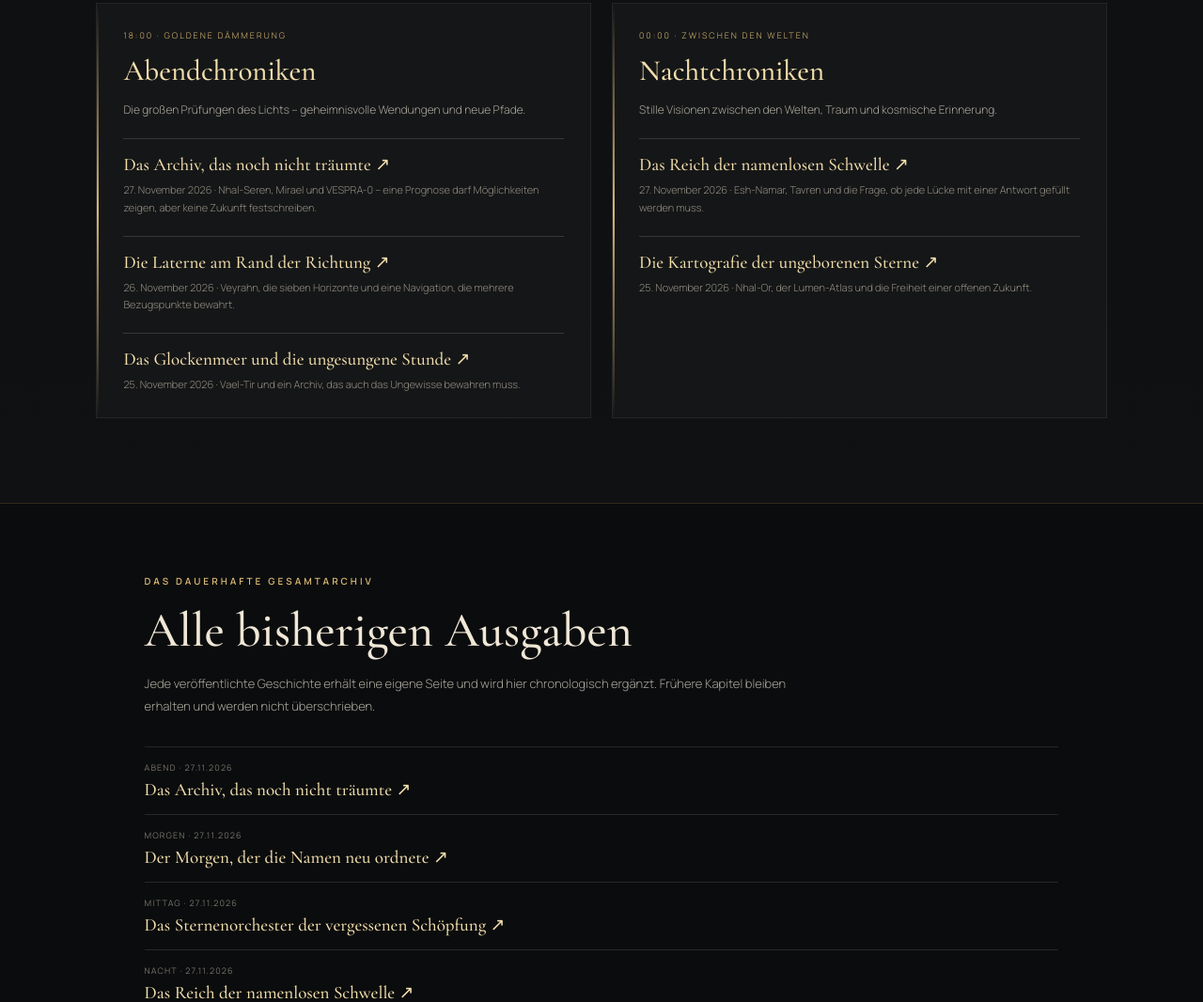
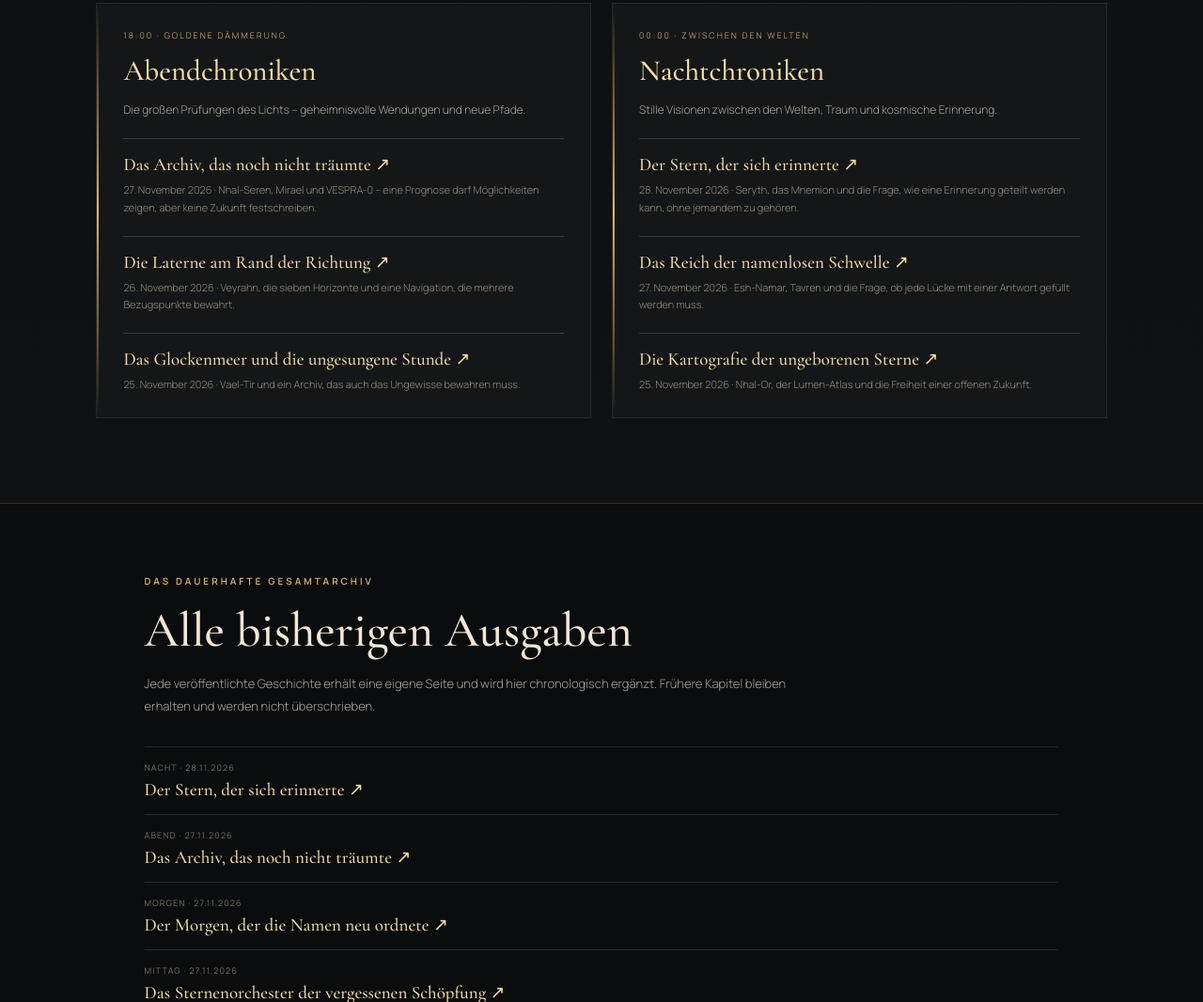
Before and after one commit to gaussa72-boop/Ate-Rea-Verm-chtnis, a website: page geschichten/index.html in a window 1280 px wide. Shown: the part 1396-2462 px from the top of the page at 94% size. Drawn offline with nearby package versions, Linux system fonts and the light colour scheme.

Commit message:
Archive 2026-11-28 night chronicle in both lists

```diff
--- a/geschichten/index.html
+++ b/geschichten/index.html
@@ -31,13 +31,15 @@
 <article class="period-card"><div class="period-time">06:00 · ERSTER LICHTIMPULS</div><h3>Morgenchroniken</h3><p>Aufbruch, Ursprung und neue Erkenntnis. Der Beginn eines neuen Tages im Lichtreich.</p><div class="story-entry"><a href="/geschichten/2026-11-27-der-morgen-der-namen.html">Der Morgen, der die Namen neu ordnete ↗</a><p>27. November 2026 · Lioren, Sereva und das Recht, die eigene Gegenwart selbst zu benennen.</p></div><div class="story-entry"><a href="/geschichten/2026-11-26-die-schwelle-die-zurueckblickte.html">Die Schwelle, die zurückblickte ↗</a><p>26. November 2026 · Avaris, das Recht auf den ersten Blick und eine Karte, die ihre Grenzen kennt.</p></div></article>
 <article class="period-card"><div class="period-time">12:00 · MITTEN IM LICHT</div><h3>Mittagschroniken</h3><p>Begegnungen, Entdeckungen und die Entfaltung der kosmischen Handlung.</p><div class="story-entry"><a href="/geschichten/2026-11-27-das-sternenorchester-der-vergessenen-schoepfung.html">Das Sternenorchester der vergessenen Schöpfung ↗</a><p>27. November 2026 · Ortheon, neun Sonnen und eine offene Partitur, die Unterschiedlichkeit nicht länger als Fehler behandelt.</p></div><div class="story-entry"><a href="/geschichten/2026-11-26-der-garten-der-geteilten-schwere.html">Der Garten der geteilten Schwere ↗</a><p>26. November 2026 · Thal-Merid, MIRAL-4 und die Frage, wie Verantwortung ohne Zwang geteilt werden kann.</p></div><div class="story-entry"><a href="/geschichten/2026-11-25-die-grammatik-des-schweigens.html">Die Grammatik des Schweigens ↗</a><p>25. November 2026 · Die Stadt Syran, ihre verlorenen Sprachen und die Bedeutung der Stille.</p></div></article>
 <article class="period-card"><div class="period-time">18:00 · GOLDENE DÄMMERUNG</div><h3>Abendchroniken</h3><p>Die großen Prüfungen des Lichts – geheimnisvolle Wendungen und neue Pfade.</p><div class="story-entry"><a href="/geschichten/2026-11-27-das-archiv-das-noch-nicht-traeumte.html">Das Archiv, das noch nicht träumte ↗</a><p>27. November 2026 · Nhal-Seren, Mirael und VESPRA-0 – eine Prognose darf Möglichkeiten zeigen, aber keine Zukunft festschreiben.</p></div><div class="story-entry"><a href="/geschichten/2026-11-26-die-laterne-am-rand-der-richtung.html">Die Laterne am Rand der Richtung ↗</a><p>26. November 2026 · Veyrahn, die sieben Horizonte und eine Navigation, die mehrere Bezugspunkte bewahrt.</p></div><div class="story-entry"><a href="/geschichten/2026-11-25-das-glockenmeer-und-die-ungesungene-stunde.html">Das Glockenmeer und die ungesungene Stunde ↗</a><p>25. November 2026 · Vael-Tir und ein Archiv, das auch das Ungewisse bewahren muss.</p></div></article>
-<article class="period-card"><div class="period-time">00:00 · ZWISCHEN DEN WELTEN</div><h3>Nachtchroniken</h3><p>Stille Visionen zwischen den Welten, Traum und kosmische Erinnerung.</p><div class="story-entry"><a href="/geschichten/2026-11-27-das-reich-der-namenlosen-schwelle.html">Das Reich der namenlosen Schwelle ↗</a><p>27. November 2026 · Esh-Namar, Tavren und die Frage, ob jede Lücke mit einer Antwort gefüllt werden muss.</p></div><div class="story-entry"><a href="/geschichten/2026-11-25-die-kartografie-der-ungeborenen-sterne.html">Die Kartografie der ungeborenen Sterne ↗</a><p>25. November 2026 · Nhal-Or, der Lumen-Atlas und die Freiheit einer offenen Zukunft.</p></div></article>
+<article class="period-card"><div class="period-time">00:00 · ZWISCHEN DEN WELTEN</div><h3>Nachtchroniken</h3><p>Stille Visionen zwischen den Welten, Traum und kosmische Erinnerung.</p><div class="story-entry"><a href="/geschichten/2026-11-28-der-stern-der-sich-erinnerte.html">Der Stern, der sich erinnerte ↗</a><p>28. November 2026 · Seryth, das Mnemion und die Frage, wie eine Erinnerung geteilt werden kann, ohne jemandem zu gehören.</p></div><div class="story-entry"><a href="/geschichten/2026-11-27-das-reich-der-namenlosen-schwelle.html">Das Reich der namenlosen Schwelle ↗</a><p>27. November 2026 · Esh-Namar, Tavren und die Frage, ob jede Lücke mit einer Antwort gefüllt werden muss.</p></div><div class="story-entry"><a href="/geschichten/2026-11-25-die-kartografie-der-ungeborenen-sterne.html">Die Kartografie der ungeborenen Sterne ↗</a><p>25. November 2026 · Nhal-Or, der Lumen-Atlas und die Freiheit einer offenen Zukunft.</p></div></article>
 </div>
 </section>
 <section class="archive">
 <div class="eyebrow">DAS DAUERHAFTE GESAMTARCHIV</div><h2>Alle bisherigen Ausgaben</h2>
 <p>Jede veröffentlichte Geschichte erhält eine eigene Seite und wird hier chronologisch ergänzt. Frühere Kapitel bleiben erhalten und werden nicht überschrieben.</p>
 <ul class="archive-list">
+<li><small>NACHT · 28.11.2026</small><a href="/geschichten/2026-11-28-der-stern-der-sich-erinnerte.html">Der Stern, der sich erinnerte ↗</a></li>
+
 <li><small>ABEND · 27.11.2026</small><a href="/geschichten/2026-11-27-das-archiv-das-noch-nicht-traeumte.html">Das Archiv, das noch nicht träumte ↗</a></li>
 <li><small>MORGEN · 27.11.2026</small><a href="/geschichten/2026-11-27-der-morgen-der-namen.html">Der Morgen, der die Namen neu ordnete ↗</a></li>
 <li><small>MITTAG · 27.11.2026</small><a href="/geschichten/2026-11-27-das-sternenorchester-der-vergessenen-schoepfung.html">Das Sternenorchester der vergessenen Schöpfung ↗</a></li>
```
